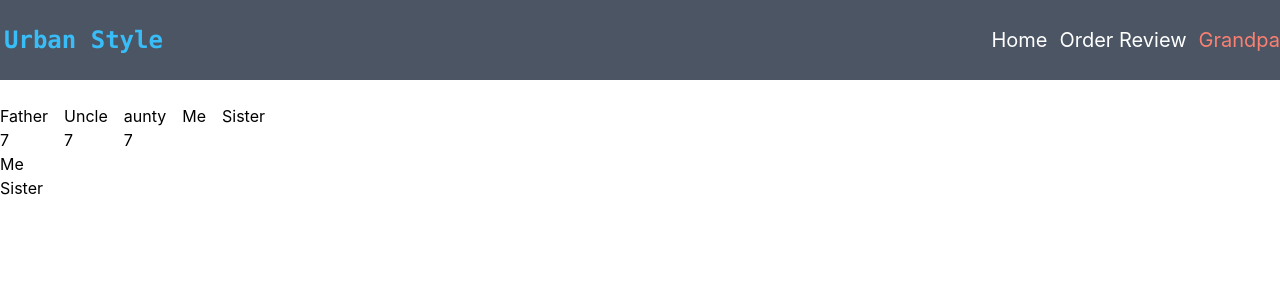
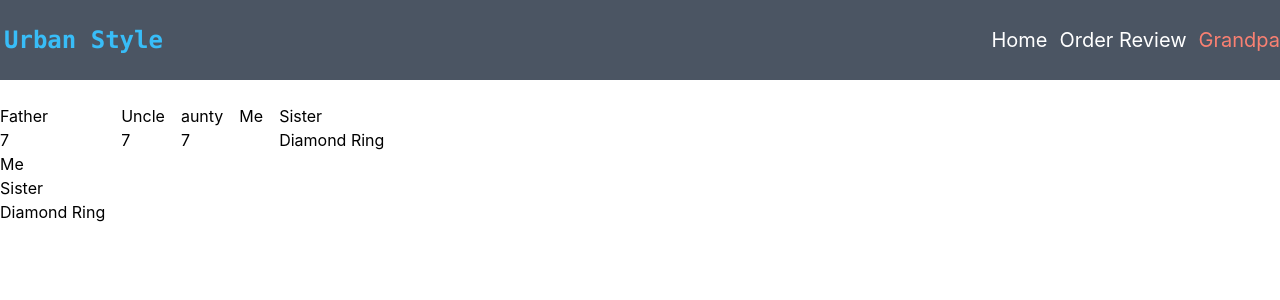
Before and after one commit to asadulR/Urban-Style-contextAPI-m54, a React (Create React App) app: page /grandpa in a window 1280 px wide. Shown: the top 300 px of the page. Built offline with nearby package versions, Linux system fonts and the light colour scheme.

Commit message:
context api added

```diff
--- a/src/components/Grandpa/Grandpa.js
+++ b/src/components/Grandpa/Grandpa.js
@@ -1,13 +1,19 @@
-import React from 'react';
+import React, { createContext } from 'react';
 import Aunty from '../Aunty/Aunty';
 import Father from '../Father/Father';
 import MySelf from '../MySelf/MySelf';
 import Sister from '../Sister/Sister';
 import Uncle from '../Uncle/Uncle';
 
+
+
+// context api
+export const RingContext = createContext('Diamond Ring');
+
 const Grandpa = () => {
-    const house =  7;
+    const house = 7;
     return (
+        <RingContext.Provider value='Diamond Ring'>
             <div className='container mx-auto py-6'>
                 <div className='flex gap-4'>
                     <Father house={house}></Father>
@@ -17,6 +23,7 @@ const Grandpa = () => {
                     <Sister house={house}></Sister>
                 </div>
             </div>
+        </RingContext.Provider>
     );
 };
 
--- a/src/components/Sister/Sister.js
+++ b/src/components/Sister/Sister.js
@@ -1,9 +1,12 @@
-import React from 'react';
+import React, { useContext } from 'react';
+import { RingContext } from '../Grandpa/Grandpa';
 
 const Sister = () => {
+    const ring = useContext(RingContext)
     return (
         <div>
             <h3>Sister</h3>
+            {ring}
         </div>
     );
 };
```
Lines whose indentation alone changed are shown as unchanged.
